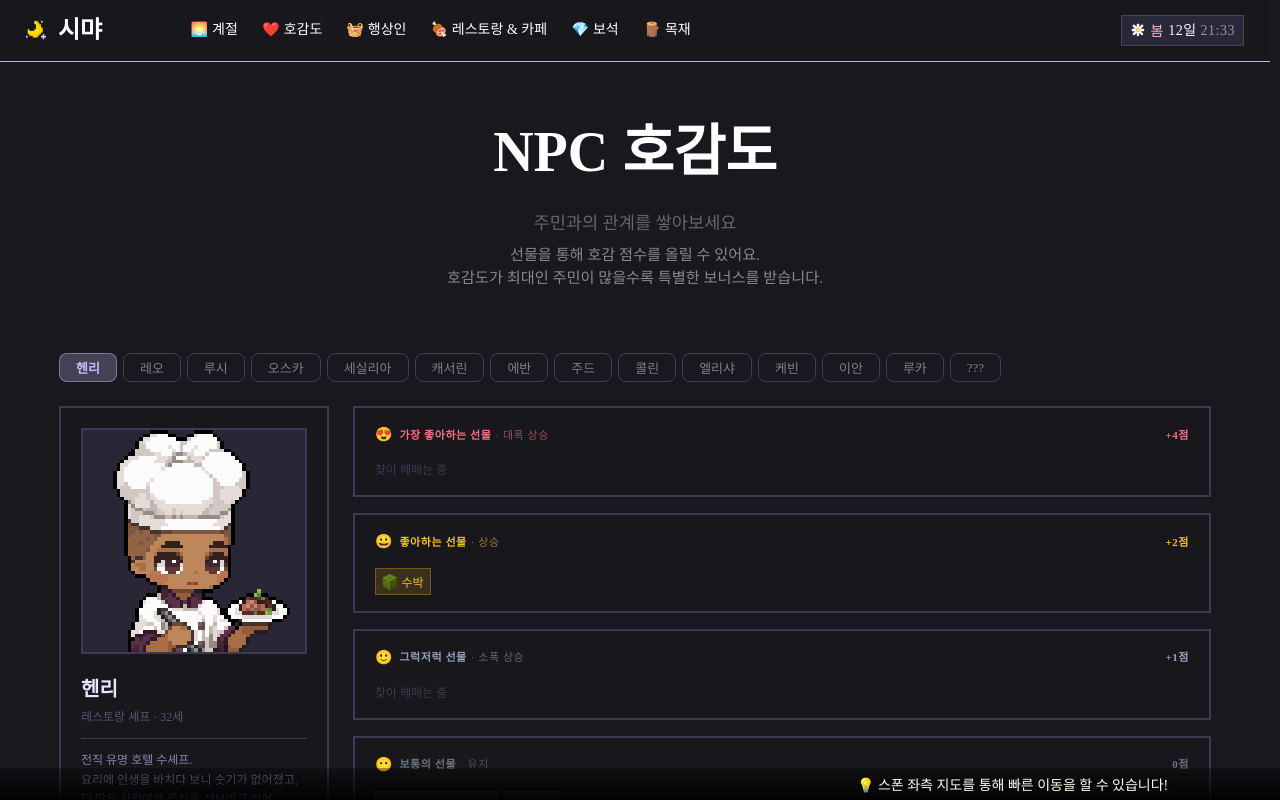
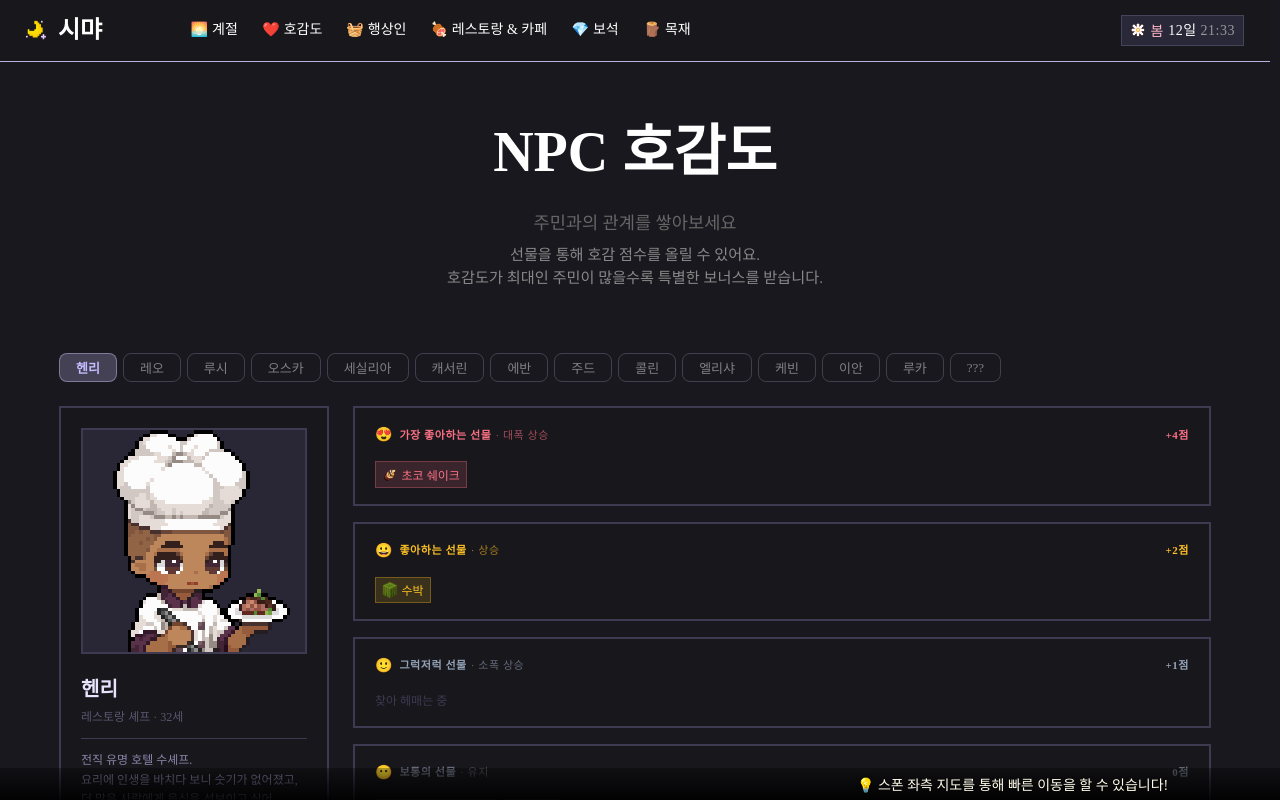
Before and after one commit to JiHy0ung/Simya, a React (Vite) app: page /like in a window 1280 px wide. Shown: the top 800 px of the page. Built offline with nearby package versions, Linux system fonts and the light colour scheme; a small style sheet from the web is missing.

Commit message:
chore: 에반, 헨리 호감도 아이템 추

```diff
--- a/src/constants/npc.js
+++ b/src/constants/npc.js
@@ -197,7 +197,7 @@ export const npcData = [
     job: "레스토랑 셰프",
     description:
       "전직 유명 호텔 수셰프.\n 요리에 인생을 바치다 보니 숫기가 없어졌고,\n 더 많은 사람에게 음식을 선보이고 싶어 심야잡화점에 가게를 차렸다.",
-    loved: [],
+    loved: [{ name: "초코 쉐이크", image: ChocoShake }],
     liked: [{ name: "수박", image: WaterMelon }],
     okay: [],
     normal: [{ name: "빛바랜 상회의 곡괭이" }, { name: "고추", image: Chili }],
@@ -328,7 +328,10 @@ export const npcData = [
     job: "광물 상점 판매원",
     description:
       "사춘기 한창인 18살.\n부모님에 의해 억지로 상점에 앉혀졌다.\n퉁명스럽고 자존감이 낮지만 친해지면 한없이 잘해주는 아이다.",
-    loved: [{ name: "초코 뚱카롱", image: ChocoMacaron }],
+    loved: [
+      { name: "초코 뚱카롱", image: ChocoMacaron },
+      { name: "초코 쉐이크", image: ChocoShake },
+    ],
     liked: [{ name: "고추", image: Chili }],
     okay: [],
     normal: [{ name: "주문 도착 티켓", image: OrderArrivalTicket }],
@@ -383,6 +386,7 @@ export const npcData = [
       { name: "달걀", image: Egg },
       { name: "참나무 울타리", image: OakFence },
       { name: "설탕", image: Sugar },
+      { name: "초코 쉐이크", image: ChocoShake },
     ],
     disliked: [{ name: "아티초크", image: Artichoke }],
     hints: ["카페에서 맛있는것 좀 가져다주시면 안돼요?"],
```
